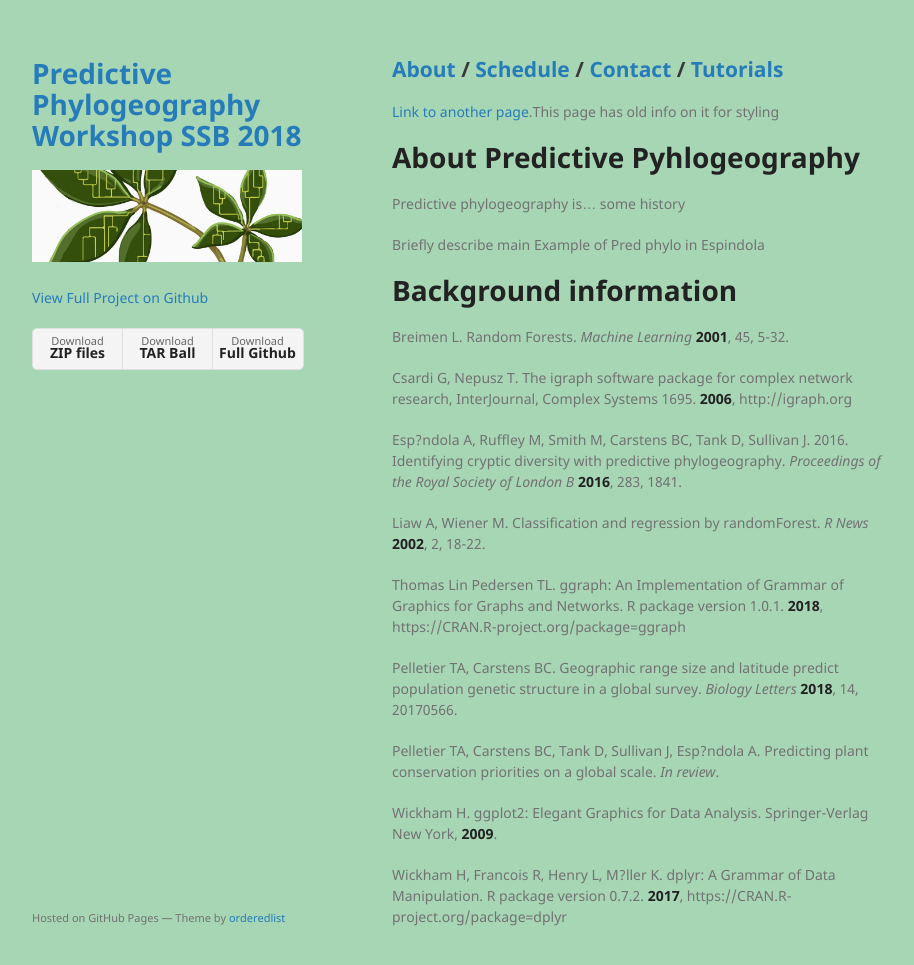
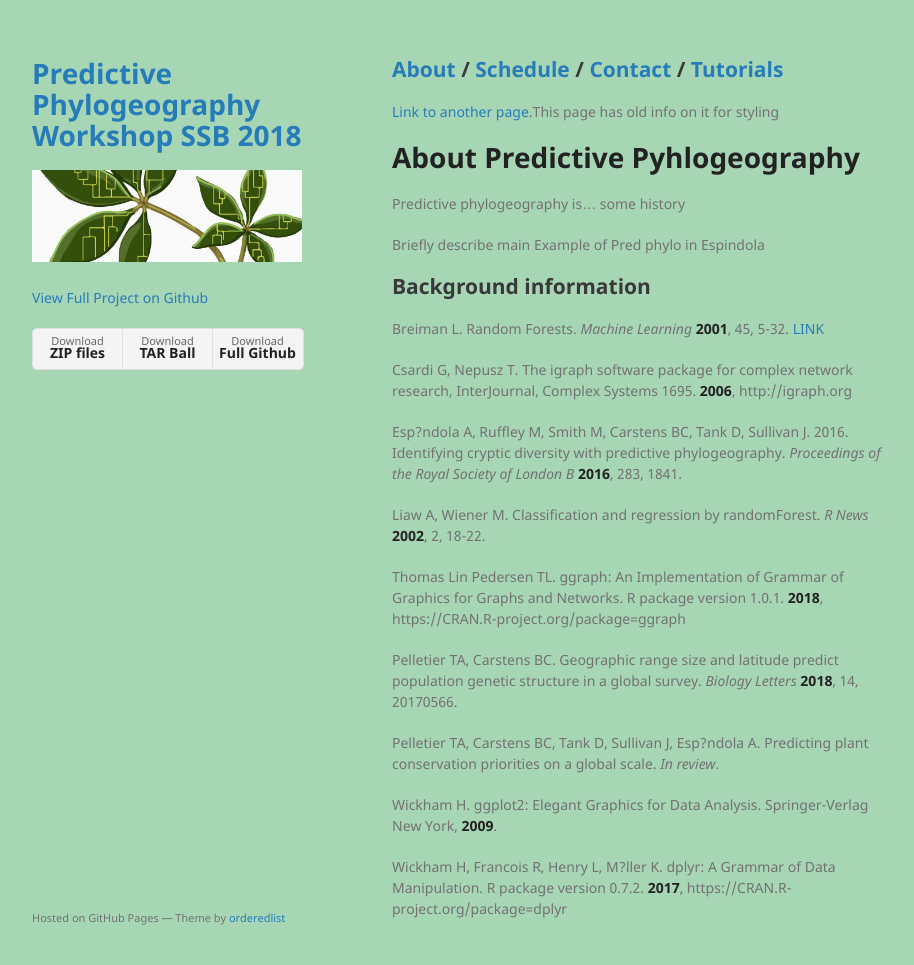
Before and after one commit to PredictivePhylogeography-SSB2018/PredictivePhylogeography-SSB2018.github.io, a Jekyll site: the page built from index.md, in a window 1280 px wide and 997 px high. Shown: the top 965 px of the window, without its empty margins (178-1092 px from the left). Built offline with Jekyll 4.4.1, drawn with Linux system fonts in a browser that asks for light colours; the repository's description, which GitHub fills in, is left out; our own code applies the rules of GitHub Pages for plain Markdown files.

Commit message:
adding links for citations

```diff
--- a/index.md
+++ b/index.md
@@ -11,9 +11,9 @@ Predictive phylogeography is... some history
 
 Briefly describe main Example of Pred phylo in Espindola
 
-# Background information
+## Background information
 
-Breimen L. Random Forests. *Machine Learning* **2001**, 45, 5-32.
+Breiman L. Random Forests. *Machine Learning* **2001**, 45, 5-32. [LINK](https://link.springer.com/content/pdf/10.1023%2FA%3A1010933404324.pdf)
 
 Csardi G, Nepusz T. The igraph software package for complex network research, InterJournal, Complex Systems 1695. **2006**, http://igraph.org
 
```
